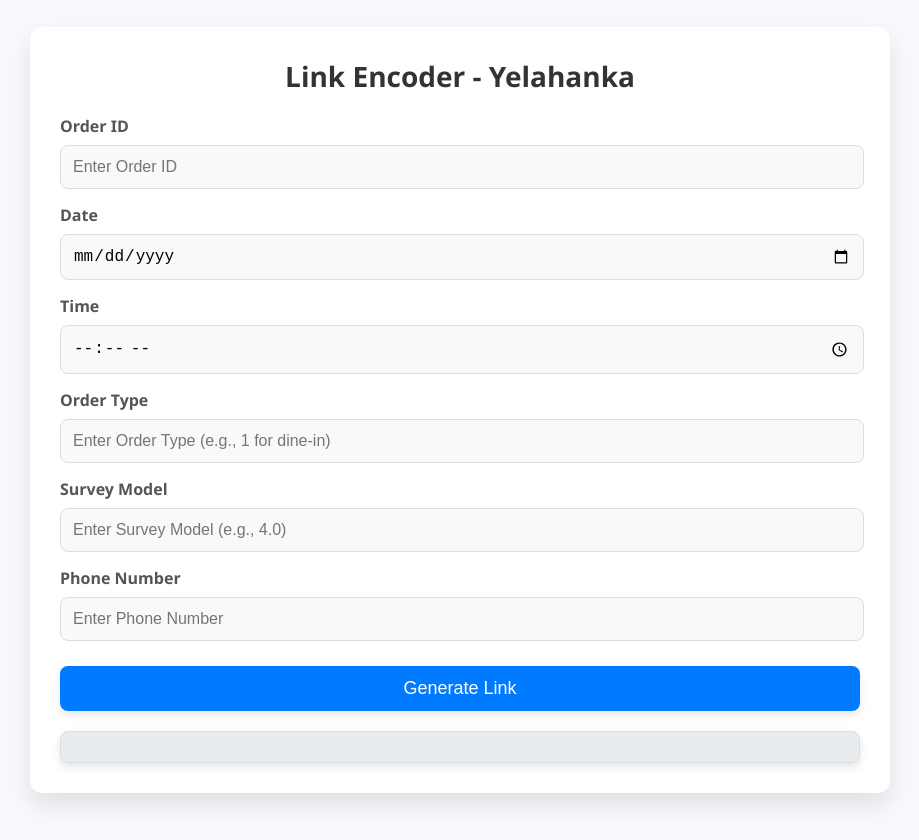
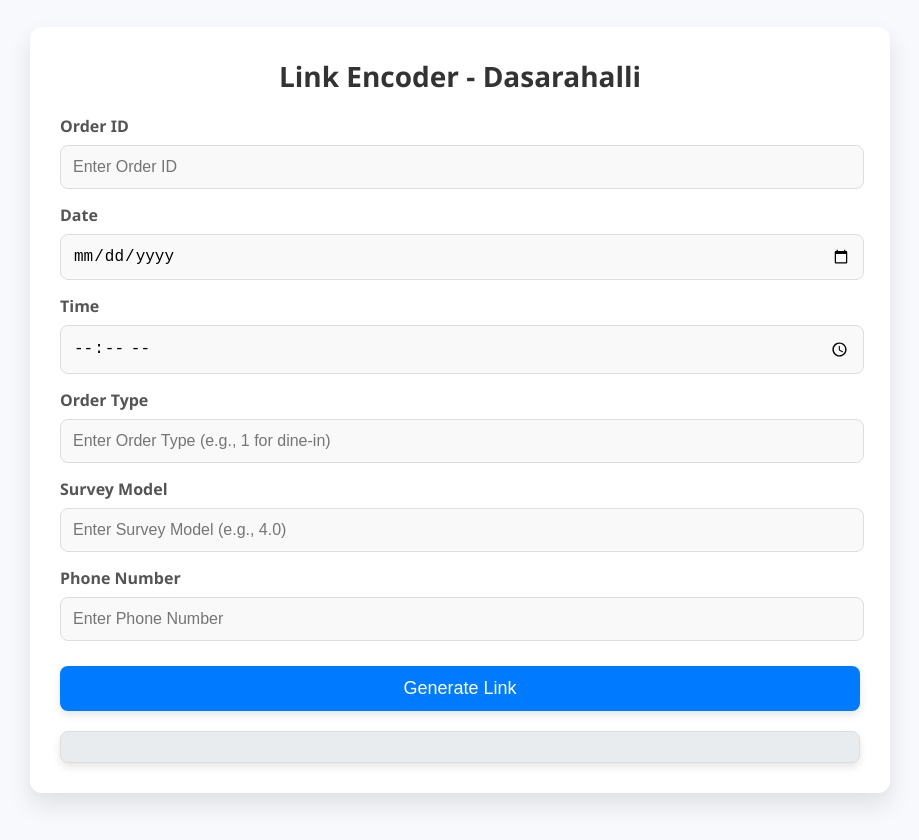
Before and after one commit to kfcArea1/dasarahalli, a plain HTML site: page index.html in a window 1280 px wide. Shown: the whole page, without its empty margins (180-1099 px from the left). Drawn offline with Linux system fonts and the light colour scheme.

Commit message:
Update index.html

```diff
--- a/index.html
+++ b/index.html
@@ -119,7 +119,7 @@
 
     <!-- Link Encoder Section -->
     <div id="encoder-container">
-        <h2>Link Encoder - Yelahanka</h2>
+        <h2>Link Encoder - Dasarahalli</h2>
 
         <label for="order-id">Order ID</label>
         <input type="text" id="order-id" placeholder="Enter Order ID">
```
